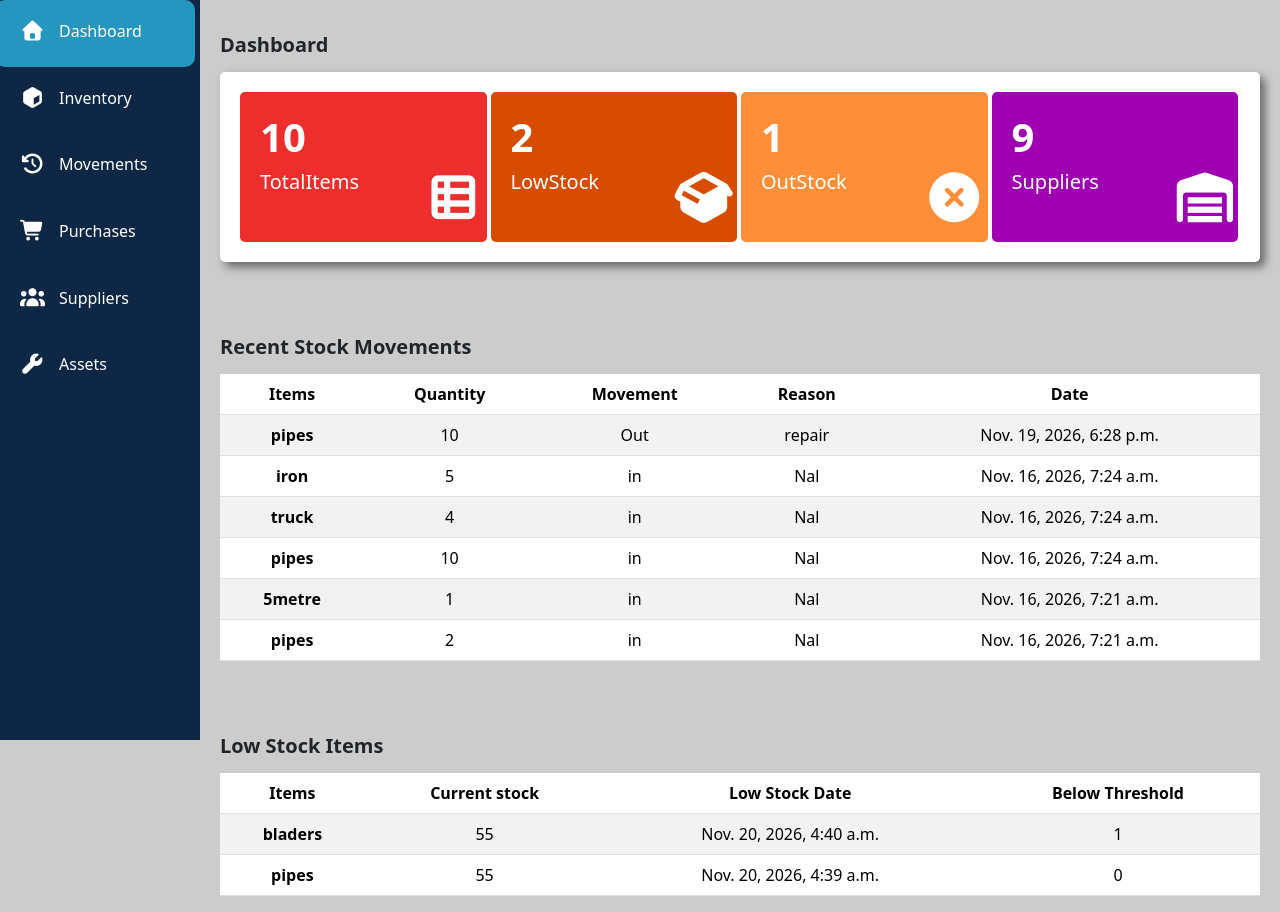
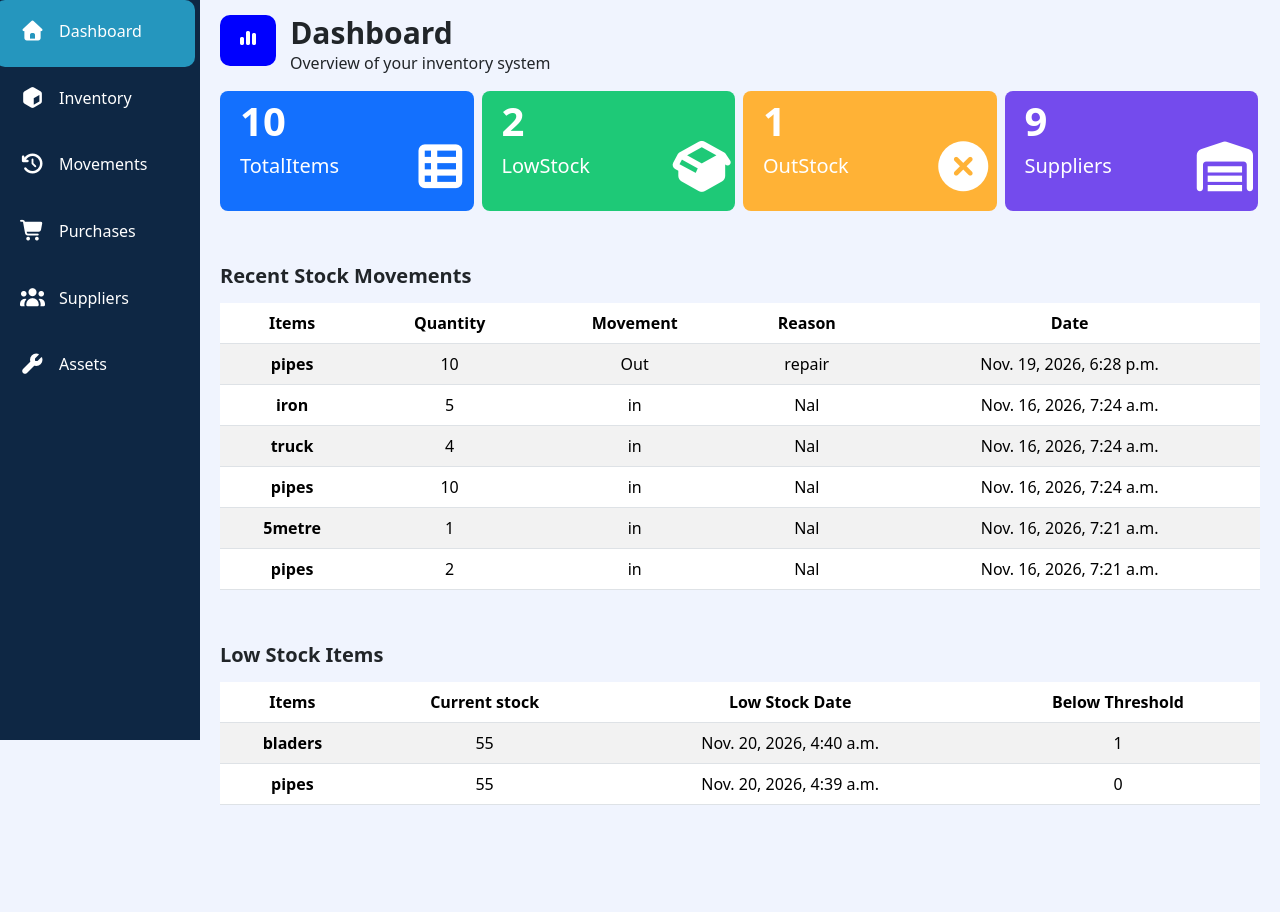
Before and after one commit to MASAWE123/kinyathena-inventory-system, a Django app: page / in a window 1280 px wide. Shown: the part 60-972 px from the top of the page. After the commit the page ends 865 px from the top, so only its background shows below. Run offline with Django 4.2, Linux system fonts and the light colour scheme; data comes from the database, SQL or seed files in the repository; some libraries are stand-ins or nearby versions.

Commit message:
make somechanges in dashboard page

```diff
--- a/main/static/main/css/masawe.css
+++ b/main/static/main/css/masawe.css
@@ -2,7 +2,7 @@ body{
   margin: 90px 0 0 220px;
   padding: 0;
   box-sizing: border-box;
-  background-color: rgba(0,0,0,0.2)
+  background-color: rgb(240, 244, 254);
 }
 html,
 body {
@@ -96,12 +96,8 @@ nav div label{
 .main{
   display: grid;
   grid-template-columns: 1fr 1fr 1fr 1fr;
-  column-gap: 2px;
+  column-gap: 6px;
   margin-right: 20px;
-  background-color: #fff;
-  border-radius: 5px;
-  padding: 20px;
-  box-shadow: 5px 5px 10px rgba(0,0,0,0.5);
   margin-bottom:70px;
 
 }
@@ -109,10 +105,9 @@ nav div label{
   display: grid;
   grid-template-columns: 1fr 2fr;
   justify-content: end;
-  height: 150px;
-
+  height: 120px;
   margin-right: 2px;
-  border-radius: 5px;
+  border-radius: 8px;
 }
 .main div .containerdiv{
  display: flex;
@@ -140,16 +135,16 @@ div .icon i{
   color: #fff;
 }
 main .totalItems{
-  background-color: #ee2d2d;
+  background-color:rgb(19, 112, 254);
 }
 main .lowStock{
-  background-color: #d64c00;
+  background-color: rgb(30, 201, 119);
 }
 main .outStock{
-  background-color: #fe8f38;
+  background-color: rgb(255, 178, 54);
 }
 main .suppliers{
-  background-color: #9f00b2;
+  background-color: rgb(116, 75, 237);
 }
 main .recentStock{
   margin-right: 20px;
--- a/main/templates/main/assetreceivePage.html
+++ b/main/templates/main/assetreceivePage.html
@@ -181,7 +181,7 @@
 
   </style>
 
-<a class="backButton btn btn-outline-primary" href="{% url 'assetreceivePage' %}">
+<a class="backButton btn btn-outline-primary" href="{% url 'assets' %}">
     <i class="fa-solid fa-arrow-left"></i> Back to Assets
 </a>
  <div class="stockOut">
@@ -224,7 +224,7 @@
 
 
       <div class="submit">
-        <a href="{% url 'assetreceivePage' %}" class="btn btn-outline-primary">Cancel</a>
+        <a href="{% url 'assets' %}" class="btn btn-outline-primary">Cancel</a>
         <button type="submit" class="btn btn-primary">
             <span><i class="fa-solid fa-plus"></i></span>Add Asset
         </button>
--- a/main/templates/main/dashboard.html
+++ b/main/templates/main/dashboard.html
@@ -4,11 +4,41 @@
   .table_row{
     text-align: center;
   }
+  main .Stock{
+    margin-top: -20px;
+  }
+  main .Stock i{
+    color: white;
+    font-size: 16px;
+    /* margin-top: 2px; */
+    padding-top:5px;
+  }
+  main .Stock .icon{
+    background-color: blue;
+    padding: 10px 18px 0px 18px;
+    display:inline-flex;
+    align-items: center;
+    border-radius: 10px;
+    justify-content: center;
+  }
+  main .Stock p:last-child{
+    margin-left: 70px;
+    margin-top: -15px;
+  }
 
+  main .Stock .dashboard_title{
+    margin-top: -4px;
+    font-size: 30px;
+    margin-left: 10px;
+  }
 </style>
   <main>
     <div class="Stock">
-      <span>Dashboard </span>
+      <span class="icon"><i class="fa-solid fa-chart-simple"></i></span>
+        <span class="dashboard_title">Dashboard </span>
+        <p>Overview of your inventory system</p>
+
+
     </div>
     <div class="main">
       <div class="totalItems">
--- a/main/templates/main/navbar.html
+++ b/main/templates/main/navbar.html
@@ -115,7 +115,7 @@ a{
  <input type="radio" name="radio" id="suppliers"
  {% if request.resolver_match.url_name == 'supplier' or request.resolver_match.url_name == 'supplierItem' %} checked {% endif %}>
  <input type="radio" name="radio" id="asset"
- {% if request.resolver_match.url_name == 'assets' %} checked {% endif %}>
+ {% if request.resolver_match.url_name == 'assets' or request.resolver_match.url_name == 'assetreceivePage' %} checked {% endif %}>
  <div class="slider"></div>
 <div class="nav-sidebar">
   <label for="dashboard" >
```
